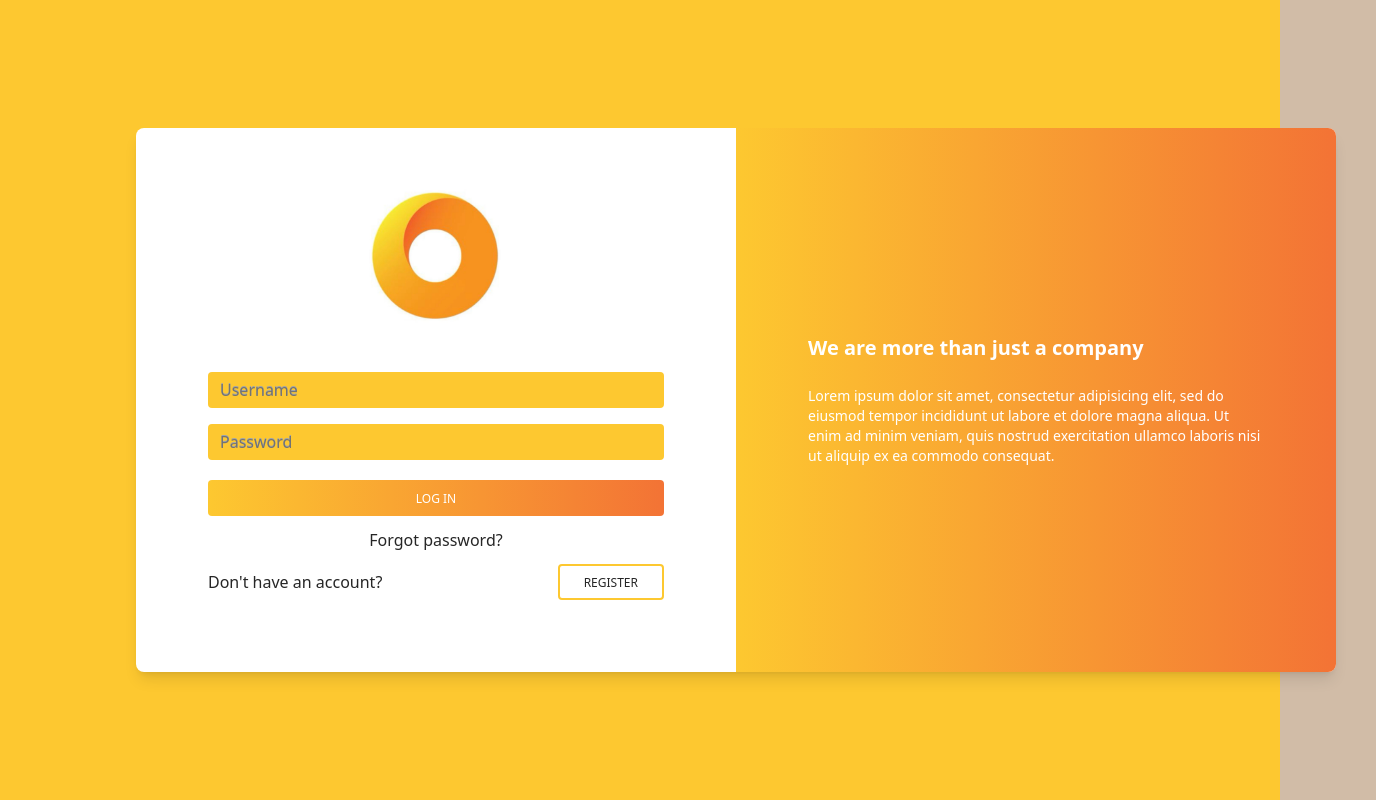
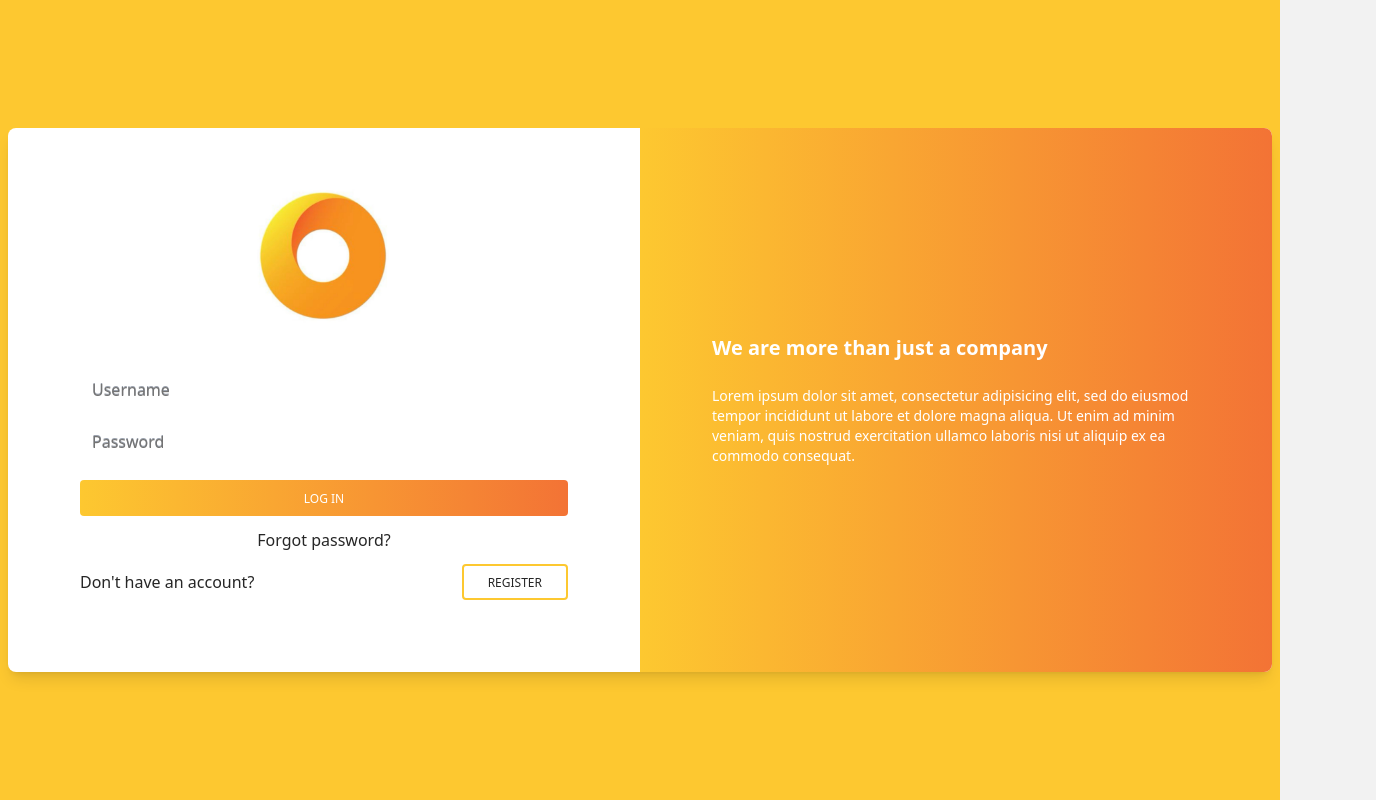
Before and after one commit to SARA3SAEED/store-redux, a React (Vite) app: page /login in a window 1280 px wide. Shown: the whole page, 1376 px wide, since content can reach past the window. Built offline with nearby package versions, Linux system fonts and the light colour scheme.

Commit message:
change color3

```diff
--- a/src/components/Nav.jsx
+++ b/src/components/Nav.jsx
@@ -120,7 +120,7 @@ export default function Nav() {
                         <input
                         type="search"
                         className="relative m-0 -me-0.5 block w-[1px] min-w-0 flex-auto rounded-s
-                        border border-solid border-amber-500 bg-transparent bg-clip-padding
+                        border border-solid border-white bg-transparent bg-clip-padding
                         px-3 py-1 text-base font-normal leading-[1.6] text-surface outline-none
                         transition duration-200 ease-in-out focus:z-[3] focus:border-base-900
                         focus:text-gray-700 focus:shadow-inset focus:outline-none motion-reduce:transition-none
@@ -131,8 +131,8 @@ export default function Nav() {
                         aria-describedby="button-addon3" />
                         {/*Search button*/}
                         <button
-                        className="relative z-[2] rounded border-2 border-amber-600 px-6 pb-[6px] pt-2 text-xs font-medium
-                        uppercase leading-normal text-white transition duration-150 ease-in-out hover:border-primary-accent-300
+                        className="relative z-[2] rounded border border-white px-6 pb-[6px] pt-2 text-xs font-medium
+                        uppercase leading-normal text-amber-700 transition duration-150 ease-in-out hover:border-primary-accent-300
                         hover:bg-base-500 hover:text-primary-accent-300 focus:border-primary-600 focus:bg-primary-50/50
                         focus:text-primary-600 focus:outline-none focus:ring-0 active:border-primary-700 active:text-primary-700
                         motion-reduce:transition-none "
--- a/src/components/comLand/Feature.jsx
+++ b/src/components/comLand/Feature.jsx
@@ -4,8 +4,8 @@ export default function Feature() {
   return (
     <>
       {/* component */}
-      <div className="flex flex-col mx-5">
-        <div className="mt-4 grid grid-cols-1 gap-4 sm:grid-cols-2 lg:grid-cols-3 xl:grid-cols-4">
+      <div className="flex flex-col bg-white items-center justify-center ">
+        <div className="mt-4 flex  max-sm:flex-col max-sm:gap-4 mx-2 gap-14  items-center justify-center">
           <div className="flex items-start rounded-xl bg-white p-4 shadow-lg">
             <div className="flex h-12 w-12 items-center justify-center rounded-full border
             border-green-100 bg-green-50">
--- a/src/components/comLand/Main.jsx
+++ b/src/components/comLand/Main.jsx
@@ -5,7 +5,7 @@ import React from 'react';
 export default function Main() {
   return (
     <>
-      <div className='py-8 px-6 mx-auto max-w-screen-xl lg:py-16'>
+      <div className='py-8 px-6 mx-auto max-w-screen-xl bg-white lg:py-16'>
         <div className="grid gap-4">
           <div className=''>
             <img
--- a/src/components/comLand/Offer.jsx
+++ b/src/components/comLand/Offer.jsx
@@ -28,7 +28,7 @@ export default function Offer() {
             d="M5.75 12.8665L8.33995 16.4138C9.15171 17.5256 10.8179 17.504 11.6006 16.3715L18.25 6.75"
           />
         </svg>
-        10k Items/mo
+        10 Items/mo
         </div>
       <div className="flex items-center mb-2">
         <svg
@@ -67,7 +67,7 @@ export default function Offer() {
         Unlimited Purchases
         </div>
       <div className="mt-auto w-full">
-        <button className="bg-white rounded-xl cursor-pointer text-white py-2 border-none w-full flex items-center px-3">
+        <button className="bg-amber-300 rounded-xl cursor-pointer text-white py-2 border-none w-full flex items-center px-3">
           Get Free
           <svg
             className="ml-auto"
@@ -93,7 +93,6 @@ export default function Offer() {
           </svg>
         </button>
         <div className="text-xs mt-3 text-slate-600 line-height-2">
-          Literally you probably haven't heard of them jean shorts.
         </div>
       </div>
     </div>
@@ -121,7 +120,7 @@ export default function Offer() {
             d="M5.75 12.8665L8.33995 16.4138C9.15171 17.5256 10.8179 17.504 11.6006 16.3715L18.25 6.75"
           />
         </svg>
-        20k Items/mo
+        20 Items/mo
         </div>
       <div className="flex items-center mb-2">
         <svg
@@ -222,7 +221,6 @@ export default function Offer() {
           </svg>
         </Link>
         <div className="text-xs mt-3 text-slate-600 line-height-2">
-          Literally you probably haven't heard of them jean shorts.
         </div>
       </div>
     </div>
@@ -289,7 +287,7 @@ export default function Offer() {
         Unlimited Purchases
         </div>
       <div className="mt-auto w-full">
-        <button className="bg-white rounded-xl cursor-pointer text-white py-2 border-none w-full flex items-center px-3">
+        <button className="bg-amber-300 rounded-xl cursor-pointer text-white py-2 border-none w-full flex items-center px-3">
         Premium Support
         <svg
             className="ml-auto"
@@ -315,7 +313,6 @@ export default function Offer() {
           </svg>
         </button>
         <div className="text-xs mt-3 text-slate-600 line-height-2">
-          Literally you probably haven't heard of them jean shorts.
         </div>
       </div>
     </div>
--- a/src/pages/Login.jsx
+++ b/src/pages/Login.jsx
@@ -49,8 +49,9 @@ export default function Login() {
 
 
 
-      <section className="gradient-form h-screen bg-primary ">
-        <div className="container lg:mx-24 h-full p-10">
+      <section className="flex justify-center gradient-form h-screen bg-primary ">
+      <ToastContainer stacked />
+        <div className="container  h-full p-2">
           <div className="flex h-full flex-wrap items-center justify-center text-neutral-800 ">
             <div className="w-full">
               <div className="block rounded-lg bg-white shadow-lg ">
@@ -72,7 +73,7 @@ export default function Login() {
                           <input
                             type="text"
                             className="peer block min-h-[auto] w-full rounded border-0
-                            bg-primary px-3 py-[0.32rem] leading-[1.6] outline-none
+                            bg-transparent px-3 py-[0.32rem] leading-[1.6] outline-none
                             transition-all duration-200 ease-linear focus:placeholder:opacity-100
                             peer-focus:text-primary data-[twe-input-state-active]:placeholder:opacity-100
                             motion-reduce:transition-none "
@@ -98,7 +99,7 @@ export default function Login() {
                           <input
                             type="password"
                             className="peer block min-h-[auto] w-full rounded border-0
-                            bg-primary px-3 py-[0.32rem] leading-[1.6] outline-none
+                            bg-transparent px-3 py-[0.32rem] leading-[1.6] outline-none
                             transition-all duration-200 ease-linear focus:placeholder:opacity-100
                             peer-focus:text-primary data-[twe-input-state-active]:placeholder:opacity-100
                             motion-reduce:transition-none "
--- a/src/pages/Singup.jsx
+++ b/src/pages/Singup.jsx
@@ -60,14 +60,14 @@ export default function Singup() {
   return (
     <>
       {/* toast */}
-      <ToastContainer stacked />
       {/* <input value={userName} onChange={(e) => setUserName(e.target.value)} placeholder='text' type="text" name="" id="" />
       <input value={email} onChange={(e) => setEmail(e.target.value)} placeholder='email' type="email" name="" id="" />
       <input value={password} onChange={(e) => setPassword(e.target.value)} placeholder='password' type="password" name="" id="" />
       <button onClick={handelPost}>send  </button> */}
 
-      <section className="gradient-form h-screen bg-primary ">
-  <div className="container lg:mx-24 h-full p-10">
+  <section className="flex justify-center gradient-form h-screen bg-primary ">
+  <ToastContainer stacked />
+  <div className="container  h-full p-2">
     <div className="flex h-full flex-wrap items-center justify-center text-neutral-800 ">
       <div className="w-full">
         <div className="block rounded-lg bg-white shadow-lg ">
@@ -88,7 +88,7 @@ export default function Singup() {
                   <div className="relative mb-4" data-twe-input-wrapper-init="">
                     <input
                       type="text"
-                      className="peer block min-h-[auto] w-full rounded border-0 bg-primary px-3
+                      className="peer block min-h-[auto] w-full rounded border-0 bg-transparent px-3
                       py-[0.32rem] leading-[1.6] outline-none transition-all duration-200 ease-linear
                       focus:placeholder:opacity-100 peer-focus:text-primary
                       data-[twe-input-state-active]:placeholder:opacity-100 motion-reduce:transition-none "
--- a/tailwind.config.js
+++ b/tailwind.config.js
@@ -12,7 +12,7 @@ export default {
       "secondary": "#F37335",
       "accent": "#3d566b",
       "neutral": "#5a0717",
-      "base-100": "#d1bca7",
+      "base-100": "#F2F2F2",
       "info": "#0000ff",
       "success": "#00ff00",
       "warning": "#fff003",
```
